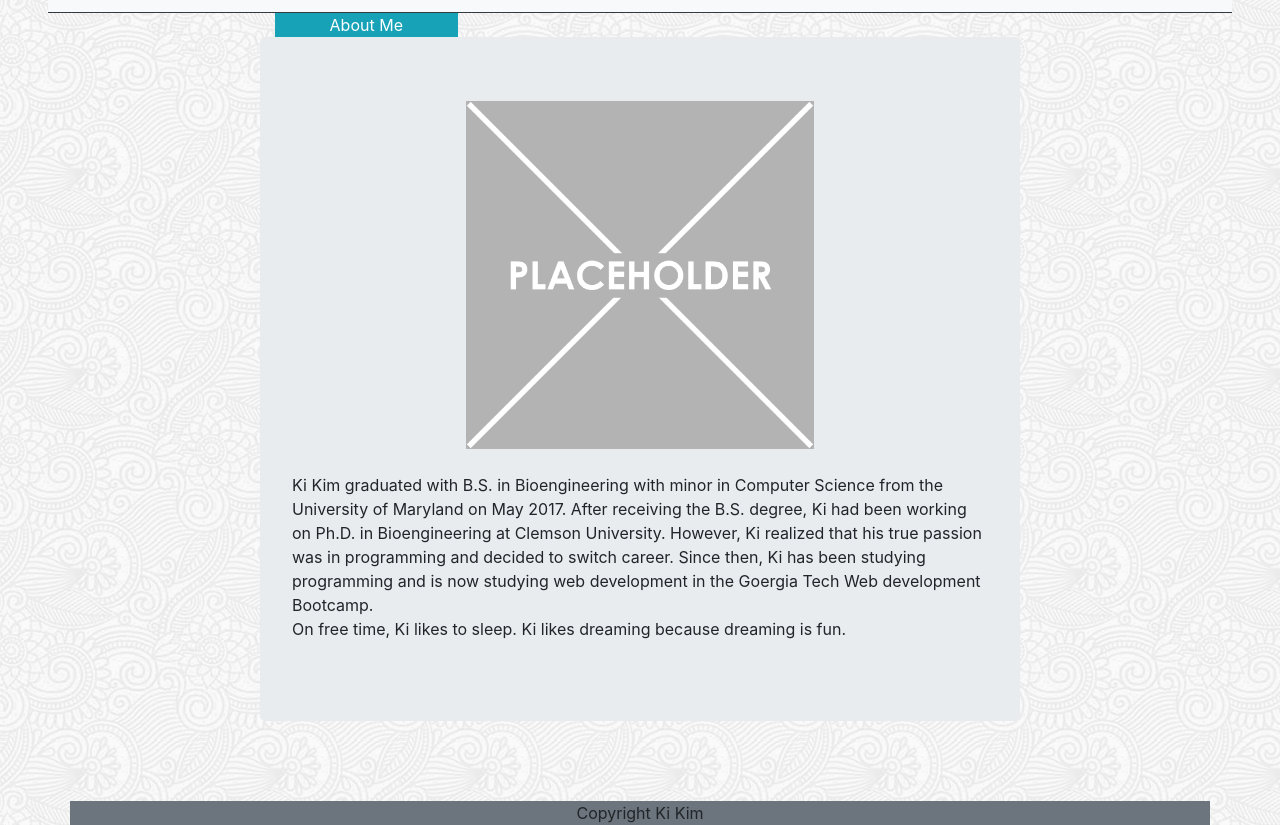
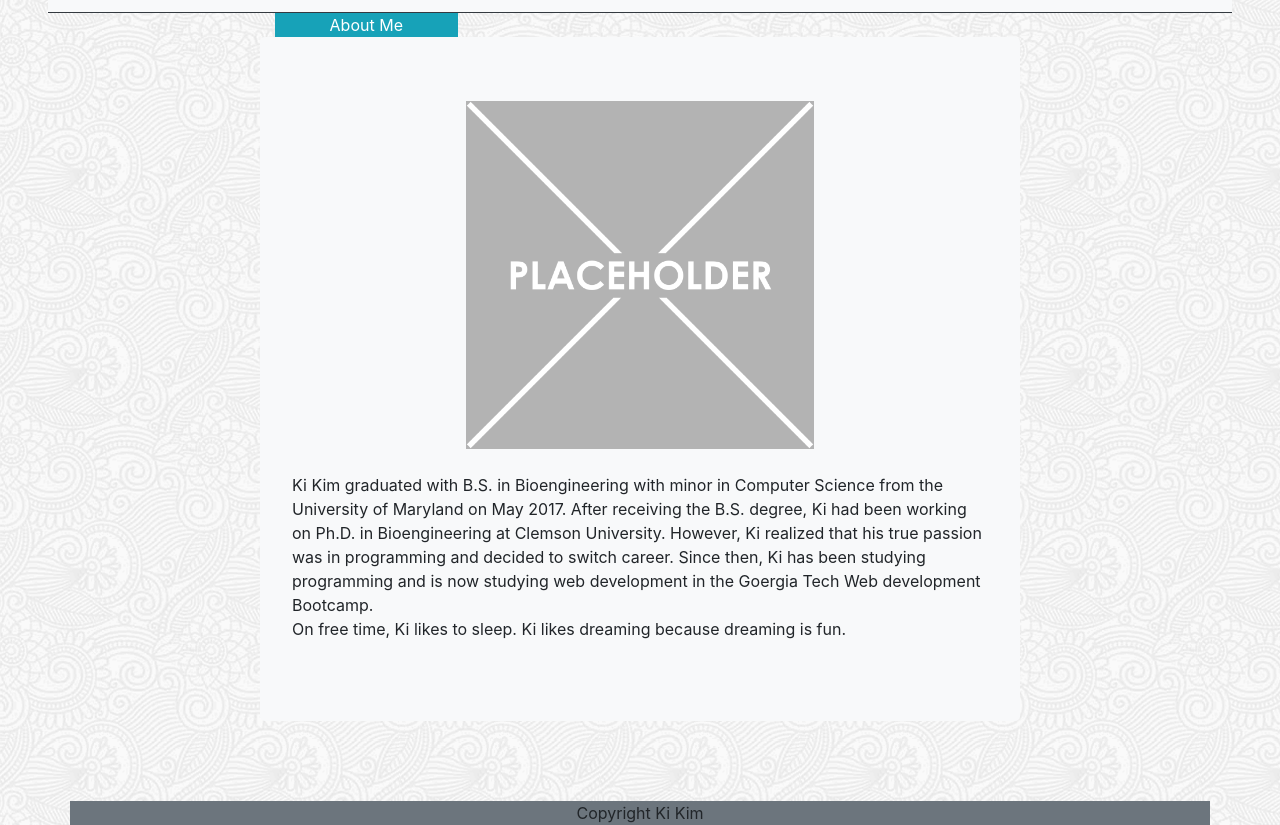
Before and after one commit to kikim1025/Bootstrap-Portfolio, a plain HTML site: page index.html in a window 1280 px wide. Shown: the part 60-885 px from the top of the page. Drawn offline with nearby package versions, Linux system fonts and the light colour scheme.

Commit message:
Changed background color of jumbotrons

```diff
--- a/index.html
+++ b/index.html
@@ -30,7 +30,7 @@
                 </div>
             </div>
             <div class="row mb-5">
-                <div class="jumbotron col-xl-8 col-lg-8 col-md-8 col-sm-12 col-xs-12 mx-auto">
+                <div class="jumbotron bg-light col-xl-8 col-lg-8 col-md-8 col-sm-12 col-xs-12 mx-auto">
                     <div class="w-50 mx-auto mb-4"><img src="images/placeholder.png" class="img-fluid" alt="Profile Image"></div>
                     <div>
                         <p>
```
Also changed, not shown: contact.html (+1 -1 lines), portfolio.html (+1 -1 lines).
